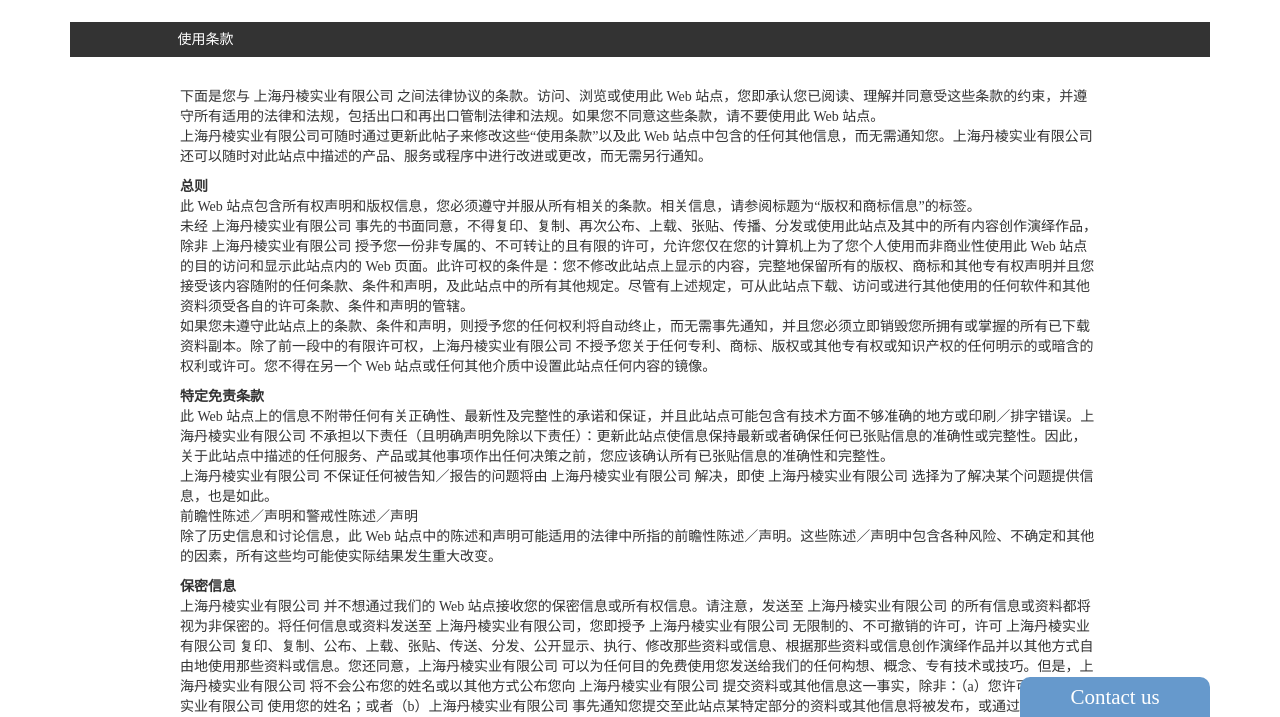
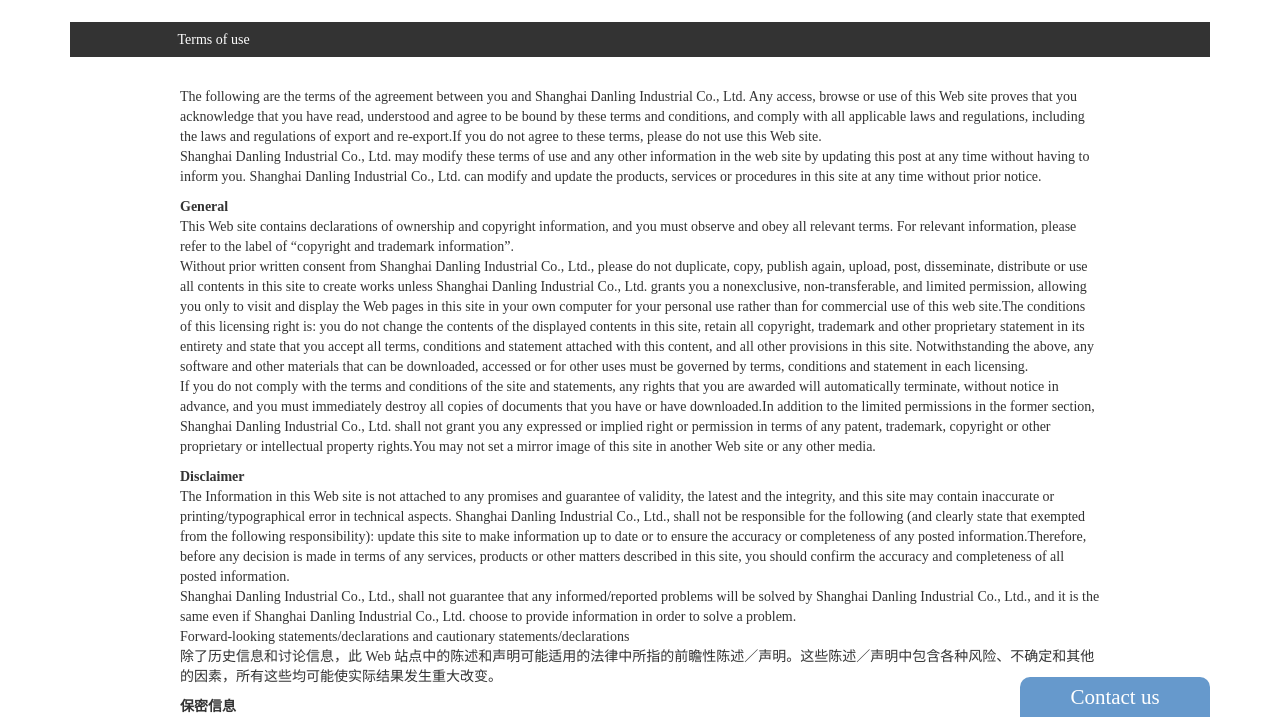
Before and after one commit to cloud-id/cloud-id.github.io, a plain HTML site: page en/useTerms.html in a window 1280 px wide. Shown: the part 83-800 px from the top of the page. Drawn offline with nearby package versions, Linux system fonts and the light colour scheme.

Commit message:
userTerms.html

```diff
--- a/en/useTerms.html
+++ b/en/useTerms.html
@@ -59,19 +59,19 @@
     <section class="terms">
         <div class="container">
             <div class="col-sm-12 col-md-12 terms-title">
-              <h5 class="col-sm-12 col-md-10 col-md-offset-1">使用条款</h5>
+              <h5 class="col-sm-12 col-md-10 col-md-offset-1">Terms of use</h5>
             </div>
             <div class="col-sm-12 col-md-10 col-md-offset-1">
-              <p>下面是您与 上海丹棱实业有限公司 之间法律协议的条款。访问、浏览或使用此 Web 站点，您即承认您已阅读、理解并同意受这些条款的约束，并遵守所有适用的法律和法规，包括出口和再出口管制法律和法规。如果您不同意这些条款，请不要使用此 Web 站点。<br>
-              上海丹棱实业有限公司可随时通过更新此帖子来修改这些“使用条款”以及此 Web 站点中包含的任何其他信息，而无需通知您。上海丹棱实业有限公司 还可以随时对此站点中描述的产品、服务或程序中进行改进或更改，而无需另行通知。</p>
-              <p><strong>总则</strong><br>
-              此 Web 站点包含所有权声明和版权信息，您必须遵守并服从所有相关的条款。相关信息，请参阅标题为“版权和商标信息”的标签。<br>
-              未经 上海丹棱实业有限公司 事先的书面同意，不得复印、复制、再次公布、上载、张贴、传播、分发或使用此站点及其中的所有内容创作演绎作品，除非 上海丹棱实业有限公司 授予您一份非专属的、不可转让的且有限的许可，允许您仅在您的计算机上为了您个人使用而非商业性使用此 Web 站点的目的访问和显示此站点内的 Web 页面。此许可权的条件是：您不修改此站点上显示的内容，完整地保留所有的版权、商标和其他专有权声明并且您接受该内容随附的任何条款、条件和声明，及此站点中的所有其他规定。尽管有上述规定，可从此站点下载、访问或进行其他使用的任何软件和其他资料须受各自的许可条款、条件和声明的管辖。<br>
-              如果您未遵守此站点上的条款、条件和声明，则授予您的任何权利将自动终止，而无需事先通知，并且您必须立即销毁您所拥有或掌握的所有已下载资料副本。除了前一段中的有限许可权，上海丹棱实业有限公司 不授予您关于任何专利、商标、版权或其他专有权或知识产权的任何明示的或暗含的权利或许可。您不得在另一个 Web 站点或任何其他介质中设置此站点任何内容的镜像。</p>
-              <p><strong>特定免责条款</strong><br>
-              此 Web 站点上的信息不附带任何有关正确性、最新性及完整性的承诺和保证，并且此站点可能包含有技术方面不够准确的地方或印刷／排字错误。上海丹棱实业有限公司 不承担以下责任（且明确声明免除以下责任）：更新此站点使信息保持最新或者确保任何已张贴信息的准确性或完整性。因此，关于此站点中描述的任何服务、产品或其他事项作出任何决策之前，您应该确认所有已张贴信息的准确性和完整性。<br>
-              上海丹棱实业有限公司 不保证任何被告知／报告的问题将由 上海丹棱实业有限公司 解决，即使 上海丹棱实业有限公司 选择为了解决某个问题提供信息，也是如此。<br>
-              前瞻性陈述／声明和警戒性陈述／声明<br>
+              <p>The following are the terms of the agreement between you and Shanghai Danling Industrial Co., Ltd. Any access, browse or use of this Web site proves that you acknowledge that you have read, understood and agree to be bound by these terms and conditions, and comply with all applicable laws and regulations, including the laws and regulations of export and re-export.If you do not agree to these terms, please do not use this Web site.<br>
+              Shanghai Danling Industrial Co., Ltd. may modify these terms of use and any other information in the web site by updating this post at any time without having to inform you. Shanghai Danling Industrial Co., Ltd. can modify and update the products, services or procedures in this site at any time without prior notice.</p>
+              <p><strong>General</strong><br>
+              This Web site contains declarations of ownership and copyright information, and you must observe and obey all relevant terms. For relevant information, please refer to the label of “copyright and trademark information”.<br>
+              Without prior written consent from Shanghai Danling Industrial Co., Ltd., please do not duplicate, copy, publish again, upload, post, disseminate, distribute or use all contents in this site to create works unless Shanghai Danling Industrial Co., Ltd. grants you a nonexclusive, non-transferable, and limited permission, allowing you only to visit and display the Web pages in this site in your own computer for your personal use rather than for commercial use of this web site.The conditions of this licensing right is: you do not change the contents of the displayed contents in this site, retain all copyright, trademark and other proprietary statement in its entirety and state that you accept all terms, conditions and statement attached with this content, and all other provisions in this site. Notwithstanding the above, any software and other materials that can be downloaded, accessed or for other uses must be governed by terms, conditions and statement in each licensing.<br>
+              If you do not comply with the terms and conditions of the site and statements, any rights that you are awarded will automatically terminate, without notice in advance, and you must immediately destroy all copies of documents that you have or have downloaded.In addition to the limited permissions in the former section, Shanghai Danling Industrial Co., Ltd. shall not grant you any expressed or implied right or permission in terms of any patent, trademark, copyright or other proprietary or intellectual property rights.You may not set a mirror image of this site in another Web site or any other media.</p>
+              <p><strong>Disclaimer</strong><br>
+              The Information in this Web site is not attached to any promises and guarantee of validity, the latest and the integrity, and this site may contain inaccurate or printing/typographical error in technical aspects. Shanghai Danling Industrial Co., Ltd., shall not be responsible for the following (and clearly state that exempted from the following responsibility): update this site to make information up to date or to ensure the accuracy or completeness of any posted information.Therefore, before any decision is made in terms of any services, products or other matters described in this site, you should confirm the accuracy and completeness of all posted information.<br>
+              Shanghai Danling Industrial Co., Ltd., shall not guarantee that any informed/reported problems will be solved by Shanghai Danling Industrial Co., Ltd., and it is the same even if Shanghai Danling Industrial Co., Ltd. choose to provide information in order to solve a problem.<br>
+              Forward-looking statements/declarations and cautionary statements/declarations<br>
               除了历史信息和讨论信息，此 Web 站点中的陈述和声明可能适用的法律中所指的前瞻性陈述／声明。这些陈述／声明中包含各种风险、不确定和其他的因素，所有这些均可能使实际结果发生重大改变。</p>
               <p><strong>保密信息</strong><br>
               上海丹棱实业有限公司 并不想通过我们的 Web 站点接收您的保密信息或所有权信息。请注意，发送至 上海丹棱实业有限公司 的所有信息或资料都将视为非保密的。将任何信息或资料发送至 上海丹棱实业有限公司，您即授予 上海丹棱实业有限公司 无限制的、不可撤销的许可，许可 上海丹棱实业有限公司 复印、复制、公布、上载、张贴、传送、分发、公开显示、执行、修改那些资料或信息、根据那些资料或信息创作演绎作品并以其他方式自由地使用那些资料或信息。您还同意，上海丹棱实业有限公司 可以为任何目的免费使用您发送给我们的任何构想、概念、专有技术或技巧。但是，上海丹棱实业有限公司 将不会公布您的姓名或以其他方式公布您向 上海丹棱实业有限公司 提交资料或其他信息这一事实，除非：（a）您许可 上海丹棱实业有限公司 使用您的姓名；或者（b）上海丹棱实业有限公司 事先通知您提交至此站点某特定部分的资料或其他信息将被发布，或通过其他方式使用您的姓名；或者（c）法律要求 上海丹棱实业有限公司 执行此行为。您为了能收到产品或服务提交给 上海丹棱实业有限公司 的个人身份信息将按照我们的隐私策略和规定进行处理。关于 上海丹棱实业有限公司 的隐私策略和规定的信息，请参阅标题为“隐私”的标签。</p>
```
Also changed, not shown: 201404/image/u66.png (added).
